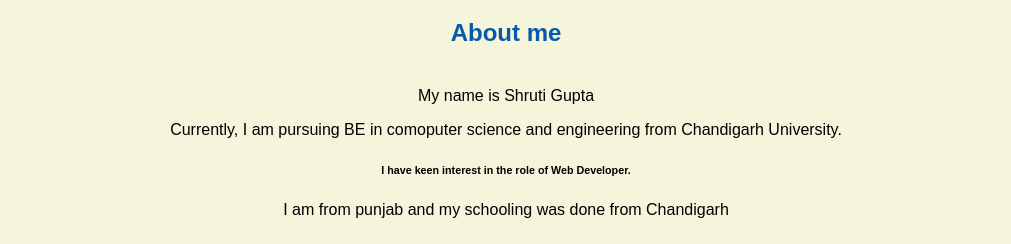
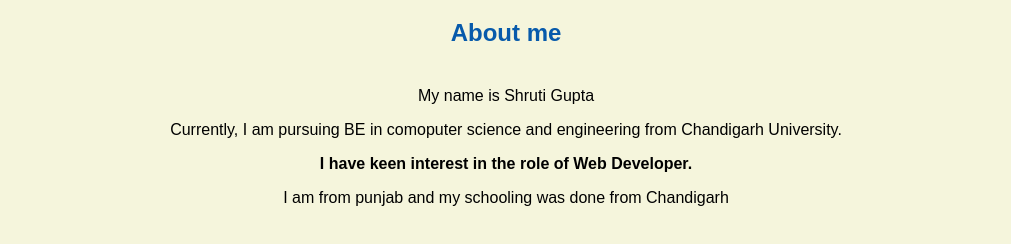
Before and after one commit to shruti-gupta3104/basicsHTML, a plain HTML site: page index.html in a window 1280 px wide. Shown: the part 516-760 px from the top of the page, without its empty margins (134-1145 px from the left). Drawn offline with Linux system fonts and the light colour scheme.

Commit message:
Update index.html

```diff
--- a/index.html
+++ b/index.html
@@ -20,7 +20,7 @@
 <h1>Shruti Gupta</h1>
 <h2>About me</h2>
 <p> My name is Shruti Gupta</p>
-<p> Currently, I am pursuing BE in comoputer science and engineering from Chandigarh University.<br><h6>I have keen interest in the role of Web Developer.</h6></p>
+<p> Currently, I am pursuing BE in comoputer science and engineering from Chandigarh University.<br><h4>I have keen interest in the role of Web Developer.</h4></p>
 <p>I am from punjab and my schooling was done from Chandigarh</p>
 
 <h2>Credential and Portfolio</h2>
```
